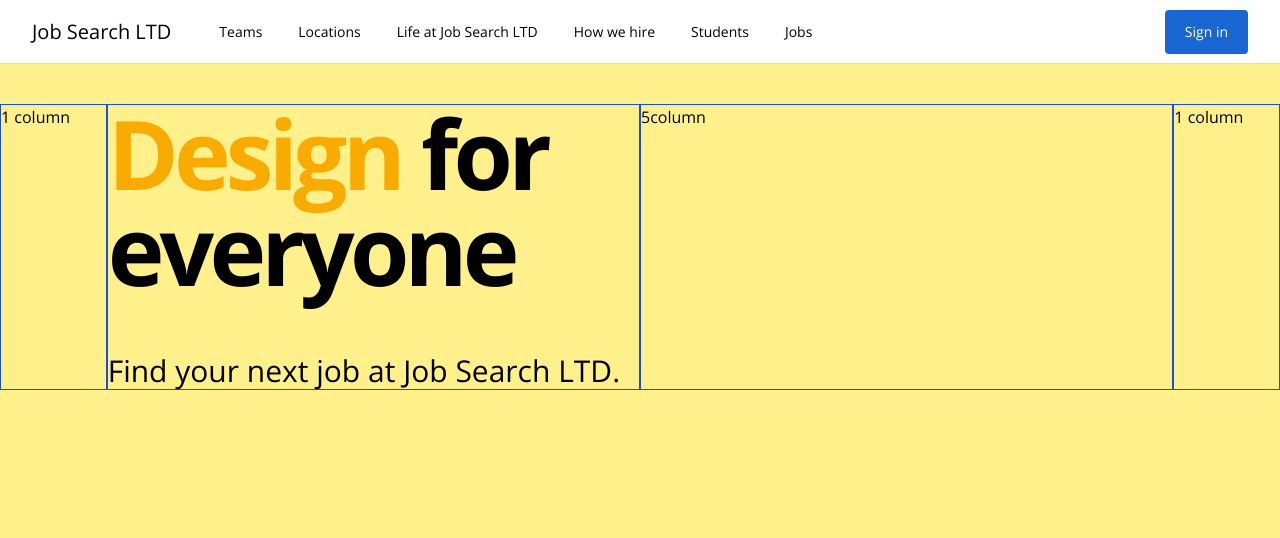
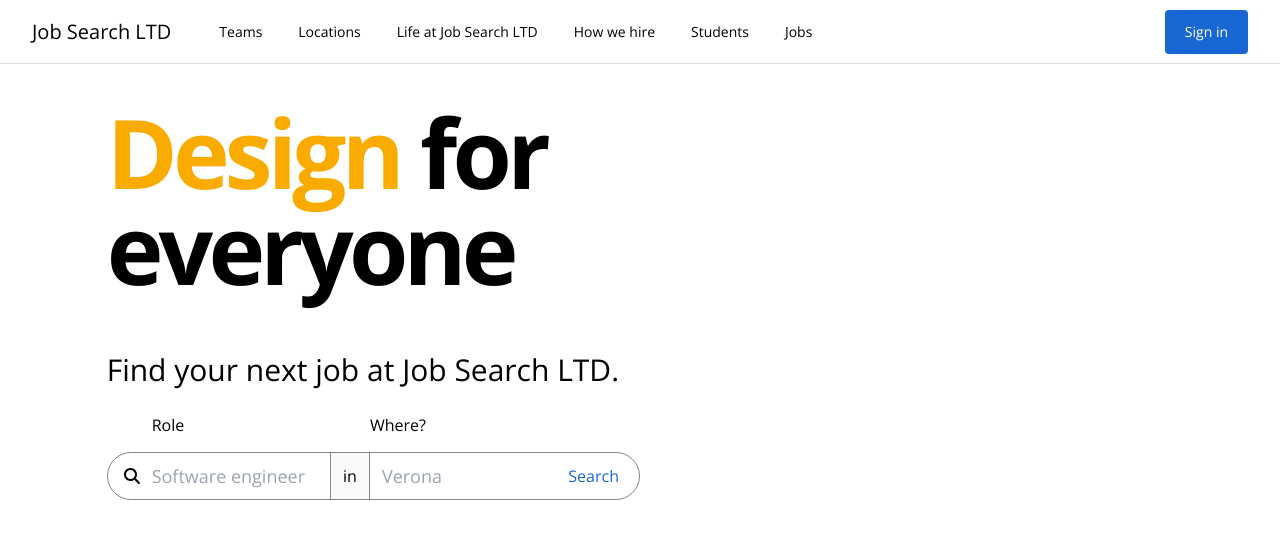
Before and after one commit to Job-Searching-Webpage/Job-Search-Frontend, a Vue app: page / in a window 1280 px wide. Shown: the top 538 px of the page. Built offline with nearby package versions, Linux system fonts and the light colour scheme.

Commit message:
Added the form

```diff
--- a/src/components/ActionButton.vue
+++ b/src/components/ActionButton.vue
@@ -34,10 +34,10 @@
 </script>
 <style scoped>
 button {
-  @apply px-5 py-3 font-medium rounded;
+  @apply px-5 py-3 font-medium;
 }
 .primary {
-  @apply text-white bg-brand-blue-1 hover:shadow-blue;
+  @apply text-white rounded bg-brand-blue-1 hover:shadow-blue;
 }
 .secondary {
   @apply text-brand-blue-1 bg-transparent hover:bg-brand-blue-2 hover:text-white;
--- a/src/components/HeadLine.vue
+++ b/src/components/HeadLine.vue
@@ -1,5 +1,5 @@
 <template>
-  <section>
+  <section class="mb-16">
     <h1
       class="font-bold tracking-tighter text-8xl mb-14"
       data-test="action-phrase"
--- a/src/components/Hero.vue
+++ b/src/components/Hero.vue
@@ -1,31 +1,29 @@
 <template>
   <main>
-    <section class="flex flex-col h-screen pt-10 pb-20 bg-yellow-200">
+    <section class="flex flex-col h-screen pt-10 pb-20">
       <div class="grid grid-cols-12">
-        <div class="col-start-1 col-span-1 border border-blue-700">
-          1 column
+        <div class="col-start-1 col-span-1"></div>
+
+        <div class="col-start-2 col-span-5">
+          <head-line />
+          <JobSearchForm />
         </div>
 
-        <div class="col-start-2 col-span-5 border border-blue-700">
-          <head-line />
-        </div>
+        <div class="col-start-7 col-span-5"></div>
 
-        <div class="col-start-7 col-span-5 border border-blue-700">5column</div>
-
-        <div class="col-start-12 col-span-1 border border-blue-700">
-          1 column
-        </div>
+        <div class="col-start-12 col-span-1"></div>
       </div>
     </section>
   </main>
 </template>
 <script>
 import HeadLine from "@/components/HeadLine.vue";
-
+import JobSearchForm from "@/components/jobSearchForm.vue";
 export default {
   name: "Hero",
   components: {
     HeadLine,
+    JobSearchForm,
   },
 };
 </script>
--- /dev/null
+++ b/src/components/jobSearchForm.vue
@@ -0,0 +1,40 @@
+<template>
+  <form
+    class="flex items-center w-full h-12 mt-14 border border-solid border-brand-gray-3 rounded-3xl"
+  >
+    <font-awesome-icon :icon="['fas', 'search']" class="ml-4 mr-3" />
+    <div class="flex flex-nowrap flex-1 h-full text-base font-light">
+      <div class="relative flex items-center flex-1 h-full pr-3">
+        <label class="absolute left-0 -top-10">Role</label>
+        <input
+          type="text"
+          placeholder="Software engineer"
+          class="w-full text-lg font-normal focus:outline-none"
+        />
+      </div>
+      <span
+        class="flex items-center h-full px-3 border-l border-r border-brand-gray-3 bg-brand-gray-2"
+        >in</span
+      >
+      <div class="relative flex items-center flex-1 h-full pl-3">
+        <label class="absolute left-0 -top-10">Where?</label>
+        <input
+          type="text"
+          placeholder="Verona"
+          class="w-full text-lg font-normal focus:outline-none"
+        />
+      </div>
+    </div>
+
+    <action-button text="Search" type="secondary" class="rounded-r-3xl" />
+  </form>
+</template>
+<script>
+import ActionButton from "@/components/ActionButton.vue";
+export default {
+  name: "JobSearchForm",
+  components: {
+    ActionButton,
+  },
+};
+</script>
--- a/tailwind.config.js
+++ b/tailwind.config.js
@@ -13,6 +13,8 @@
         "brand-blue-1": "#1967d2",
         "brand-blue-2": "#4285f4",
         "brand-green-1": "#137333",
+        "brand-gray-2": "#f8f9fa",
+        "brand-gray-3": "#80868b",
       },
       boxShadow: {
         blue: "0 0 3px 3px #4285f4",
```
